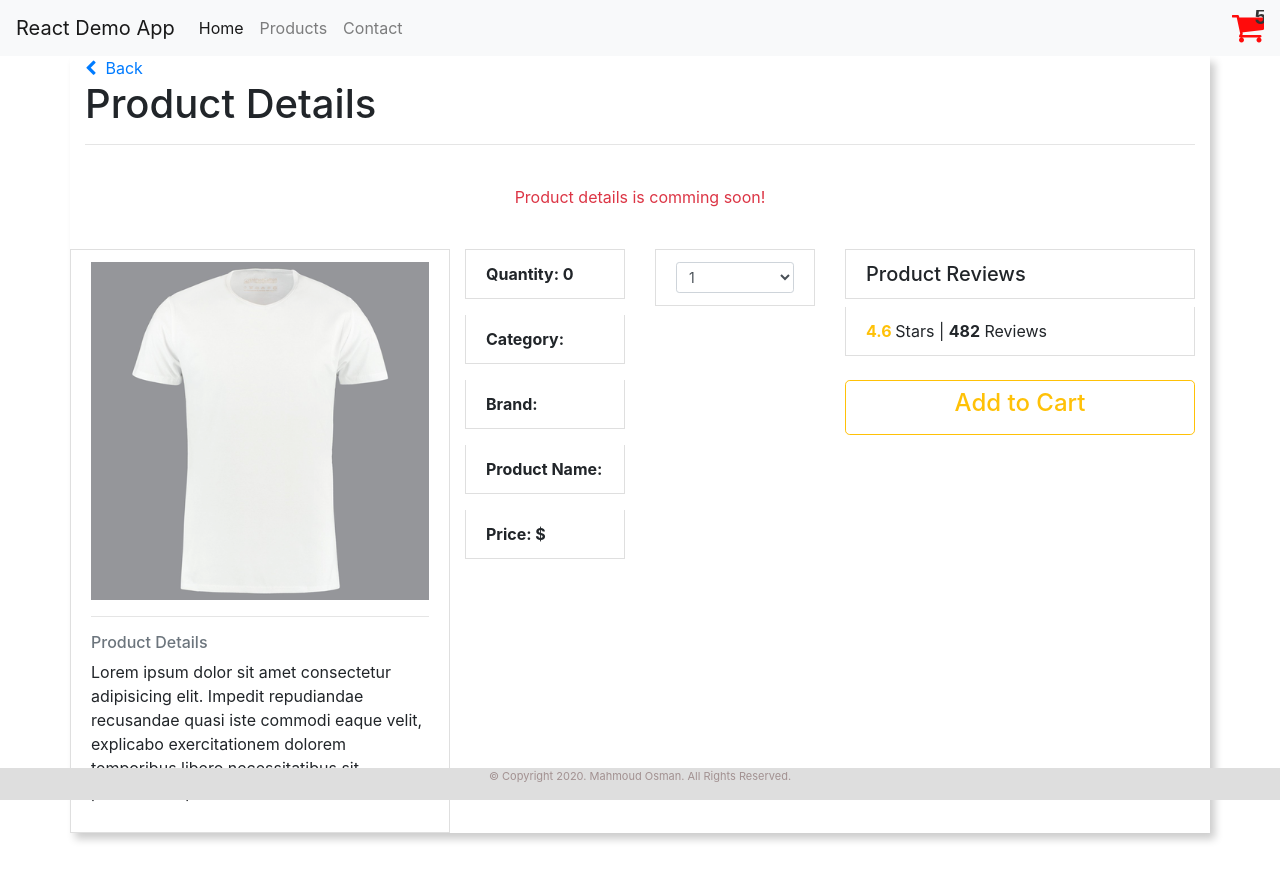
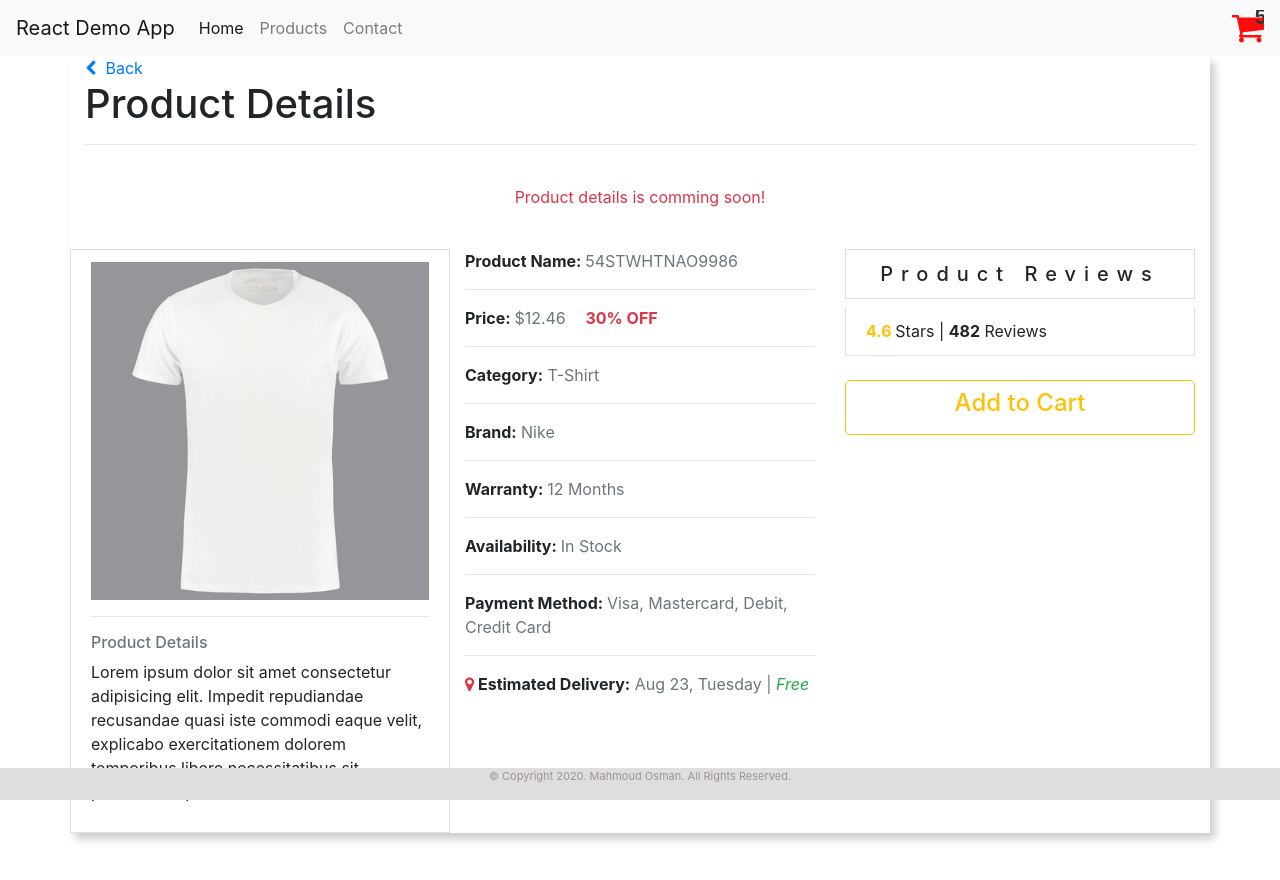
Before and after one commit to MahmoudAhmadOsman/mern-api-application, a React (Create React App) app in the folder client/: page /product/1 in a window 1280 px wide. Shown: the top 880 px of the page. Built offline with nearby package versions, Linux system fonts and the light colour scheme.

Commit message:
added products page

```diff
--- a/client/src/App.scss
+++ b/client/src/App.scss
@@ -128,6 +128,14 @@
 img.prod-details-image {
   max-width: 100%;
 }
+h5.product-review {
+  letter-spacing: 8px;
+  text-align: center;
+}
+p.spacing {
+  letter-spacing: 6px;
+  text-align: center;
+}
 /*Footer Style */
 
 @import "public/css/footer";
--- a/client/src/components/ProductDetails.js
+++ b/client/src/components/ProductDetails.js
@@ -45,25 +45,58 @@
               possimus expedita!
             </p>
           </div>
-          <div className="col-md-2">
-            <p className="list-group-item">
+          <div className="col-md-4">
+            {/* <p className="list-group-item">
               <b>Quantity: 0</b>
+            </p> */}
+            <p>
+              <b>Product Name: </b>
+              <span className="text-muted"> 54STWHTNAO9986</span>
             </p>
-            <p className="list-group-item">
-              <b>Category:</b>
+            <hr />
+            <p>
+              <b>Price: </b>
+              <span className="text-muted">
+                $12.46{" "}
+                <span className="font-weight-bold text-danger">
+                  &nbsp;&nbsp;&nbsp; 30% OFF
+                </span>
+              </span>
             </p>
-            <p className="list-group-item">
-              <b>Brand:</b>
+            <hr />
+            <p>
+              <b>Category:</b> <span className="text-muted"> T-Shirt</span>
             </p>
-            <p className="list-group-item">
-              <b>Product Name: </b>
+            <hr />
+            <p>
+              <b>Brand:</b> <span className="text-muted">Nike</span>
             </p>
-            <p className="list-group-item">
-              <b>Price: $</b>
+            <hr />
+            <p>
+              <b>Warranty: </b> <span className="text-muted">12 Months</span>
+            </p>
+            <hr />
+            <p>
+              <b>Availability: </b> <span className="text-muted">In Stock</span>
+            </p>
+            <hr />
+            <p>
+              <b>Payment Method: </b>
+              <span className="text-muted">
+                Visa, Mastercard, Debit, Credit Card
+              </span>
+            </p>{" "}
+            <hr />
+            <p>
+              <i class="fa fa-map-marker text-danger" aria-hidden="true"></i>
+              <b> Estimated Delivery:</b>{" "}
+              <span className="text-muted">
+                Aug 23, Tuesday | <i className="text-success">Free</i>
+              </span>
             </p>
           </div>
 
-          <div className="col-md-2">
+          {/* <div className="col-md-2">
             <div class="form-group list-group-item">
               <select name="qt" className="form-control form-control-sm">
                 <option value="1">1</option>
@@ -72,10 +105,10 @@
                 <option value="4">4</option>
               </select>
             </div>
-          </div>
+          </div>*/}
 
           <div className="col-md-4">
-            <h5 className="list-group-item">Product Reviews</h5>
+            <h5 className="list-group-item product-review">Product Reviews</h5>
             <p className="list-group-item">
               <b className="text-warning">4.6 </b> Stars | <b>482</b> Reviews
             </p>
@@ -84,7 +117,7 @@
               type="button"
               className="btn btn-outline-warning btn-block btn-lg mt-4"
             >
-              <h4> Add to Cart</h4>
+              <h4>Add to Cart</h4>
             </button>
           </div>
         </div>
--- a/client/src/components/ProductItems.js
+++ b/client/src/components/ProductItems.js
@@ -37,7 +37,7 @@
         </p>
         <hr />
         <div className="starts">
-          <p>
+          <p className="spacing">
             <b className="rating">
               {/* <i className="fa fa-star" aria-hidden="true"></i>
               <i className="fa fa-star" aria-hidden="true"></i>
```
